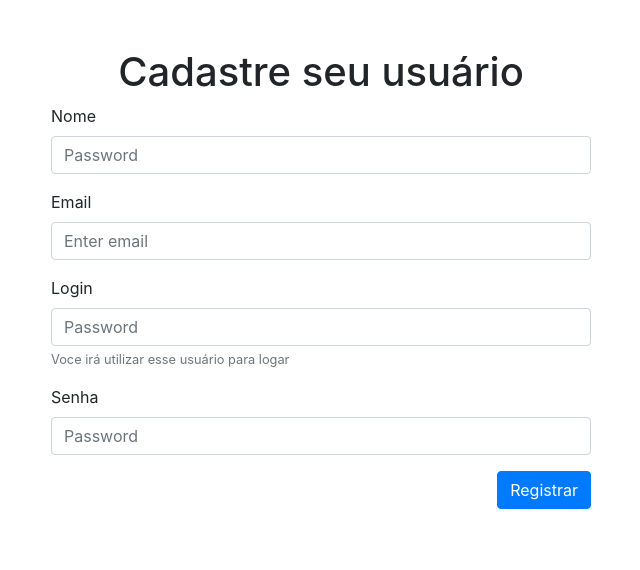
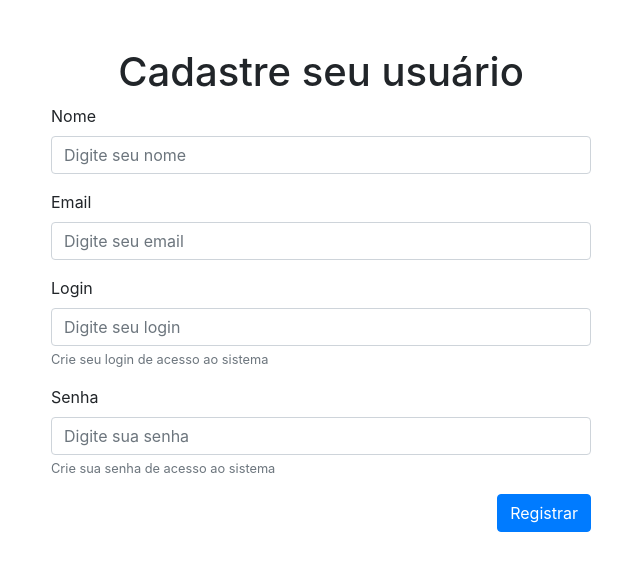
Before and after one commit to daniloagostinho/controle-financeiro, an Angular app: page / in a window 1280 px wide. Shown: the top 570 px of the page, without its empty margins (319-959 px from the left). Built offline with nearby package versions, Linux system fonts and the light colour scheme.

Commit message:
form statico finalizado com sucesso

```diff
--- a/src/app/cadastro-usuarios/cadastro-usuarios.component.html
+++ b/src/app/cadastro-usuarios/cadastro-usuarios.component.html
@@ -11,25 +11,26 @@
 
         <div class="form-group">
           <label for="exampleInputPassword1">Nome</label>
-          <input type="text" class="form-control" id="exampleInputPassword1" placeholder="Password">
+          <input type="text" class="form-control" id="exampleInputPassword1" placeholder="Digite seu nome">
         </div>
 
         <div class="form-group">
           <label for="email">Email</label>
-          <input type="email" class="form-control" id="exampleInputEmail1" aria-describedby="emailHelp" placeholder="Enter email">
+          <input type="email" class="form-control" aria-describedby="emailHelp" placeholder="Digite seu email">
         </div>
 
 
         <div class="form-group">
           <label for="exampleInputPassword1">Login</label>
-          <input type="text" class="form-control" id="exampleInputPassword1" placeholder="Password">
-          <small id="emailHelp" class="form-text text-muted">Voce irá utilizar esse usuário para logar</small>
+          <input type="text" class="form-control"  placeholder="Digite seu login">
+          <small id="emailHelp" class="form-text text-muted">Crie seu login de acesso ao sistema</small>
         </div>
 
 
         <div class="form-group">
           <label for="exampleInputPassword1">Senha</label>
-          <input type="password" class="form-control" id="exampleInputPassword1" placeholder="Password">
+          <input type="password" class="form-control" placeholder="Digite sua senha">
+          <small id="emailHelp" class="form-text text-muted">Crie sua senha de acesso ao sistema</small>
         </div>
 
 
```
